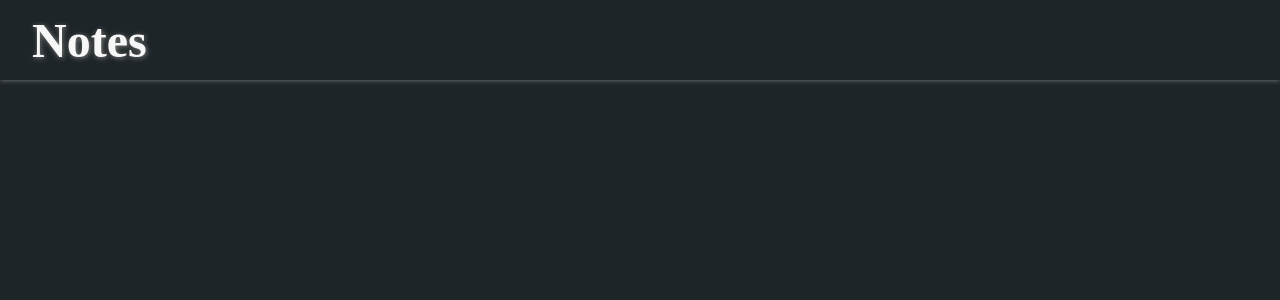
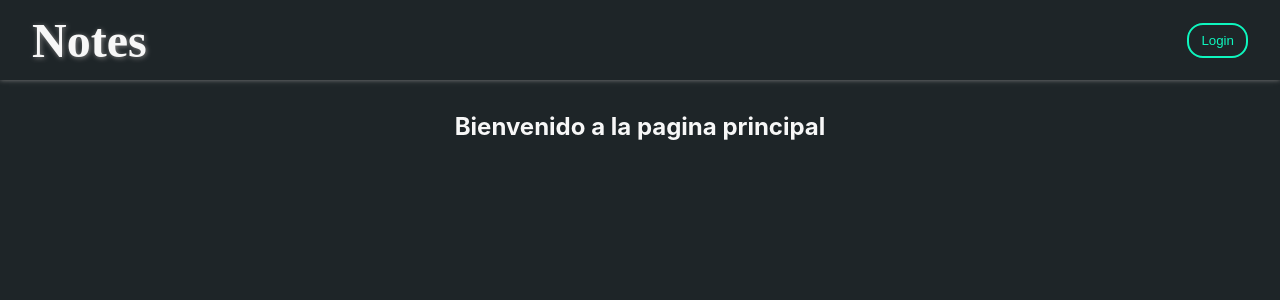
Before and after one commit to Unodecopas/Users-Notes, a React (Create React App) app in the folder frontend/: page / in a window 1280 px wide. Shown: the top 300 px of the page. Built offline with nearby package versions, Linux system fonts and the light colour scheme; a web font is replaced by a local one.

Commit message:
style: header and button login

```diff
--- a/frontend/src/App.css
+++ b/frontend/src/App.css
@@ -12,9 +12,27 @@
 body {
   background-color: var(--dark);
   margin: 0;
+  color: var(--ligth);
   font-family: -apple-system, BlinkMacSystemFont, "Segoe UI", "Roboto", "Oxygen",
     "Ubuntu", "Cantarell", "Fira Sans", "Droid Sans", "Helvetica Neue",
     sans-serif;
   -webkit-font-smoothing: antialiased;
   -moz-osx-font-smoothing: grayscale;
 }
+a {
+  text-decoration: none;
+}
+li {
+  list-style: none;
+}
+.App {
+  height: 100vh;
+  display: flex;
+  flex-direction: column;
+  justify-content: center;
+}
+.App main {
+  margin: 0rem 1rem;
+  flex-grow: 1;
+  text-align: center;
+}
--- a/frontend/src/App.jsx
+++ b/frontend/src/App.jsx
@@ -1,11 +1,18 @@
 import React from "react";
 import "./App.css";
 import Header from "./components/Header/Header";
+import HomePage from "./pages/HomePage";
+import { Routes, Route } from "react-router-dom";
+import LoginPage from "./pages/LoginPage";
 
 const App = () => {
   return (
-    <div>
+    <div className="App">
       <Header />
+      <Routes>
+        <Route path="/" element={<HomePage />} />
+        <Route path="login" element={<LoginPage />} />
+      </Routes>
     </div>
   );
 };
--- a/frontend/src/components/Header/Header.jsx
+++ b/frontend/src/components/Header/Header.jsx
@@ -1,10 +1,18 @@
 import React from "react";
 import "./header.css";
+import { Link } from "react-router-dom";
 
 const Header = () => {
   return (
     <div className="app-header">
-      <h1>Notes</h1>
+      <Link to="/">
+        <h1>Notes</h1>
+      </Link>
+      <div className="user-info">
+        <Link to="login">
+          <button>Login</button>
+        </Link>
+      </div>
     </div>
   );
 };
--- a/frontend/src/components/Header/header.css
+++ b/frontend/src/components/Header/header.css
@@ -7,6 +7,7 @@
   display: flex;
   place-items: center;
   justify-content: space-between;
+  margin-bottom: 2rem;
 }
 .app-header h1 {
   font-family: "Style Script", cursive;
@@ -14,3 +15,18 @@
   text-shadow: 1px 1px 5px grey;
   color: var(--ligth);
 }
+button {
+  background: transparent;
+  padding: 0.5rem 0.75rem;
+  border: 2px solid var(--green);
+  border-radius: 1rem;
+  color: var(--green);
+  cursor: pointer;
+}
+button:hover {
+  background-color: var(--green);
+  color: var(--dark);
+}
+button:active {
+  transform: translateY(2px);
+}
--- /dev/null
+++ b/frontend/src/pages/HomePage.jsx
@@ -0,0 +1,11 @@
+import React from "react";
+
+const HomePage = () => {
+  return (
+    <main className="home">
+      <h2>Bienvenido a la pagina principal</h2>
+    </main>
+  );
+};
+
+export default HomePage;
--- /dev/null
+++ b/frontend/src/pages/LoginPage.jsx
@@ -0,0 +1,7 @@
+import React from "react";
+
+const LoginPage = () => {
+  return <main>LoginPage</main>;
+};
+
+export default LoginPage;
```
